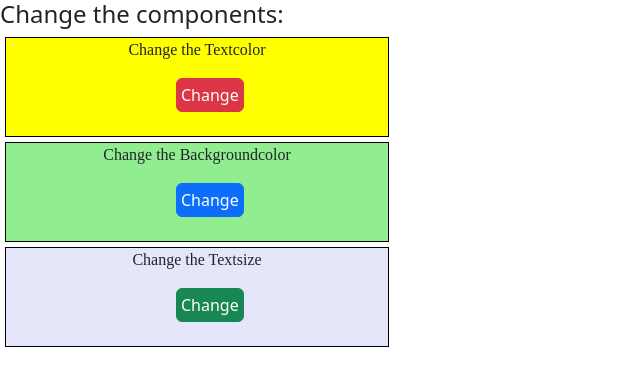
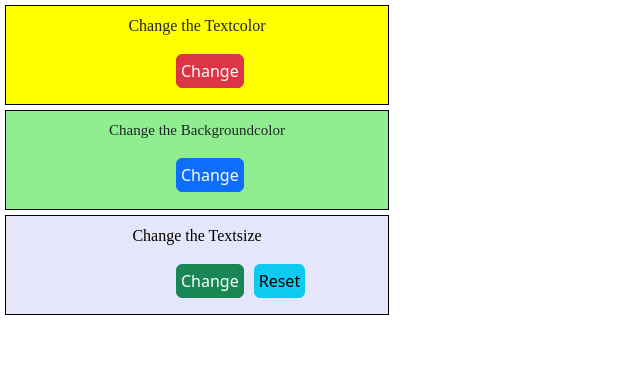
Before and after one commit to dhinakar4/develop-s, a React (Vite) app: page / in a window 1280 px wide. Shown: the top 386 px of the page, without its empty margins (0-640 px from the left). Built offline with nearby package versions, Linux system fonts and the light colour scheme; a web font is replaced by a local one.

Commit message:
update files

```diff
--- a/src/App.jsx
+++ b/src/App.jsx
@@ -1,5 +1,3 @@
-
-
 // function app(props){
 //     return(
 
@@ -11,19 +9,28 @@
 //     )
 // } export default app
 import React from "react";
-import Myprovider from "./Myprovider";
-import Mycomponent from './Mycomponent';
-import Changebgcolor from "./Changebgcolor";
-import Changetext from "./Changetext";
+import Myproviders from "./Myproviders";
+import Mycomponent from "./Mycomponent";
+import { Myprovider } from "./Mycontext";
+import ComponentA from "./ComponentA";
+import ComponentB from "./ComponentB";
+import ComponentC from "./ComponentC";
 
 const App = () => {
-    return (
-        // <Myprovider>
-        //     <Mycomponent />
-        // </Myprovider>
-        <Changebgcolor>
-            <Changetext />
-        </Changebgcolor>
-    )
+  return (
+    // <Myprovider>
+    //     <Mycomponent />
+    // </Myprovider>
+    // <Changebgcolor>
+    //     <Changetext />
+    // </Changebgcolor>
+    <Myprovider>
+      <div>
+        <ComponentA />
+        <ComponentB />
+        <ComponentC />
+      </div>
+    </Myprovider>
+  );
 };
- export default App
+export default App;
--- a/src/Changebgcolor.jsx
+++ /dev/null
@@ -1,31 +0,0 @@
-import React, { useContext, useState } from "react";
-import Mycontext from "./Mycontext";
-import 'bootstrap/dist/css/bootstrap.min.css';
-
-
-function Changebgcolor () {
-    const {bgcolor,textcolor,textsize,Changebgcolor,changetextcolor,changetextsize,resettheme}
-    = useContext(Mycontext);
-
-    return (
-        <div>
-            <h4>Change the components:</h4>
-
-            <div style={{height:'100px',width:'30%',backgroundColor:bgcolor,margin:'5px',border:'1px solid black'}}>
-                <p>Change the Textcolor</p>
-                <button onClick={changetextcolor} className="btn btn-danger p-1" style={{marginLeft:'170px'}}>Change</button>
-            </div>
-
-            <div style={{height:'100px',width:'30%',fontSize:textsize,margin:'5px',border:'1px solid black',backgroundColor:'lightgreen'}}>
-                <p>Change the Backgroundcolor</p>
-                <button onClick={Changebgcolor} className="btn btn-primary p-1" style={{marginLeft:'170px'}}>Change</button>
-            </div>
-
-            <div style={{height:'100px',width:'30%',color:textcolor,margin:'5px',backgroundColor:'lavender',border:'1px solid black'}}>
-                <p>Change the Textsize</p>
-                <button onClick={changetextsize} className="btn btn-success p-1" style={{marginLeft:'170px'}}>Change</button>
-            </div>
-
-        </div>
-    );
-}; export default Changebgcolor;
--- a/src/Changetext.jsx
+++ /dev/null
@@ -1,11 +0,0 @@
-import { Bgcontext } from "./Mycontext";
-import Changebgcolor from "./Changebgcolor";
-
-function Changetext () {
-
-    return (
-        <Bgcontext>
-            <Changebgcolor />
-        </Bgcontext>
-    )
-}; export default Changetext;
--- /dev/null
+++ b/src/ComponentA.jsx
@@ -0,0 +1,15 @@
+import React, { useContext } from "react";
+import Mycontext from "./Mycontext";
+
+const ComponentA = () => {
+    const {bgcolor,changetextcolor} = useContext(Mycontext);
+
+    return (
+
+        <div style={{height:'100px',width:'30%',backgroundColor:bgcolor,margin:'5px',border:'1px solid black'}}>
+            <p className="mt-2">Change the Textcolor</p>
+            <button onClick={changetextcolor} className="btn btn-danger p-1" style={{marginLeft:'170px'}}>Change</button>
+        </div>
+
+    )
+}; export default ComponentA
--- /dev/null
+++ b/src/ComponentB.jsx
@@ -0,0 +1,13 @@
+import React, { useContext } from "react";
+import Mycontext from "./Mycontext";
+
+const ComponentB = () => {
+    const {size, Changebgcolor} = useContext(Mycontext);
+
+    return (
+        <div style={{height:'100px',width:'30%',fontSize:size,margin:'5px',border:'1px solid black',backgroundColor:'lightgreen'}}>
+            <p className="mt-2">Change the Backgroundcolor</p>
+            <button onClick={Changebgcolor} className="btn btn-primary p-1" style={{marginLeft:'170px'}}>Change</button>
+        </div>
+    )
+}; export default ComponentB
--- /dev/null
+++ b/src/ComponentC.jsx
@@ -0,0 +1,16 @@
+import React, { useContext } from "react";
+import Mycontext from "./Mycontext";
+
+
+const ComponentC = () => {
+    const {text,  changetextsize, resettheme} = useContext(Mycontext)
+
+    return (
+        <div style={{height:'100px',width:'30%',color:text,margin:'5px',backgroundColor:'lavender',border:'1px solid black'}}>
+        <p className="mt-2">Change the Textsize</p>
+        <button onClick={changetextsize} className="btn btn-success p-1" style={{marginLeft:'170px'}}>Change</button>
+
+        <button onClick={resettheme} className="btn btn-info p-1" style={{marginLeft:'10px'}}>Reset</button>
+        </div>
+    )
+}; export default ComponentC;
--- a/src/Mycontext.jsx
+++ b/src/Mycontext.jsx
@@ -2,29 +2,28 @@ import { createContext, useState } from "react";
 
  const Mycontext = createContext();
 
-export default Mycontext;
-
-export function Bgcontext({children}) {
-    const [bgcolor,setbgcolor] = useState('yellow');
-    const [text,settext] = useState('black');
-    const [size,setsize] = useState('10px')
+export const Myprovider = ({children}) => {
+    const [bgcolor,setBgcolor] = useState('yellow');
+    const [text,setText] = useState('black');
+    const [size,setSize] = useState('15px');
 
     const Changebgcolor = () => {
-        setbgcolor(bgcolor === "yellow" ? "lightblue" : "yellow")
-    }
+        setBgcolor(bgcolor === "yellow" ? "lightblue" : "yellow")
+    };
 
     const changetextcolor = () => {
-        settext(text === "black" ? "red" : "black")
-    }
+        setText(text === "black" ? "red" : "black")
+    };
 
     const changetextsize = () => {
-        setsize(size === "10px" ? "20px" : "10px")
-    }
+        setSize(size === "15px" ? "20px" : "15px")
+    };
 
     const resettheme = () => {
-        setbgcolor({bgcolor: 'red'});
-        settext({textcolor: 'black'});
-    }
+        setBgcolor('yellow');
+        setText('black');
+        setSize('15px');
+    };
 
     return (
         <div>
@@ -34,4 +33,4 @@ export function Bgcontext({children}) {
             </Mycontext.Provider>
         </div>
     )
-}
+}; export default Mycontext;
--- a/src/Myprovider.jsx
+++ b/src/Myproviders.jsx
@@ -2,13 +2,13 @@ import React, { useState } from "react";
 import Mycontext from "./Mycontext";
 import Mycomponent from "./Mycomponent";
 
-const Myprovider = () => {
+const Myproviders = () => {
   const [data, setData] = useState({name : 'Jhon',age : 19,city : 'Bangalore',email :'jhony23@gmail.com'});
 
   return (
-    <Mycontext.Provider value={{ data, setData }}>
+    <Mycontext.Providers value={{ data, setData }}>
         <Mycomponent />
-    </Mycontext.Provider>
+    </Mycontext.Providers>
   );
 };
-export default Myprovider;
+export default Myproviders;
--- a/src/main.jsx
+++ b/src/main.jsx
@@ -1,19 +1,17 @@
-import { StrictMode } from 'react'
-import { createRoot } from 'react-dom/client'
-import Home from './Home.jsx'
-import Bootstrap from './Bootstrap.jsx'
-import Boottemplate from './Boottemplate.jsx';
-import State from './State.jsx'
-import Props from './Props.jsx';
-import States from './States.jsx';
-import Mycom from './Mycom.jsx'
-import Form from './Form.jsx'
-import App from './App.jsx'
-import Myprovider from './Myprovider.jsx';
-import Changetext from './Changetext.jsx';
+import { StrictMode } from "react";
+import { createRoot } from "react-dom/client";
+import Home from "./Home.jsx";
+import Bootstrap from "./Bootstrap.jsx";
+import Boottemplate from "./Boottemplate.jsx";
+import State from "./State.jsx";
+import Props from "./Props.jsx";
+import States from "./States.jsx";
+import Mycom from "./Mycom.jsx";
+import Form from "./Form.jsx";
+import App from "./App.jsx";
+import Myproviders from "./Myproviders.jsx";
 
-
-createRoot(document.getElementById('root')).render(
+createRoot(document.getElementById("root")).render(
   <StrictMode>
     {/* <Home name ="This is a!"/> */}
     {/* <Bootstrap/> */}
@@ -26,7 +24,7 @@ createRoot(document.getElementById('root')).render(
     {/* <Myprovider>
       <App />
     </Myprovider> */}
-    <Changetext />
-
-  </StrictMode>,
-)
+    {/* <Changetext /> */}
+    <App />
+  </StrictMode>
+);
```
